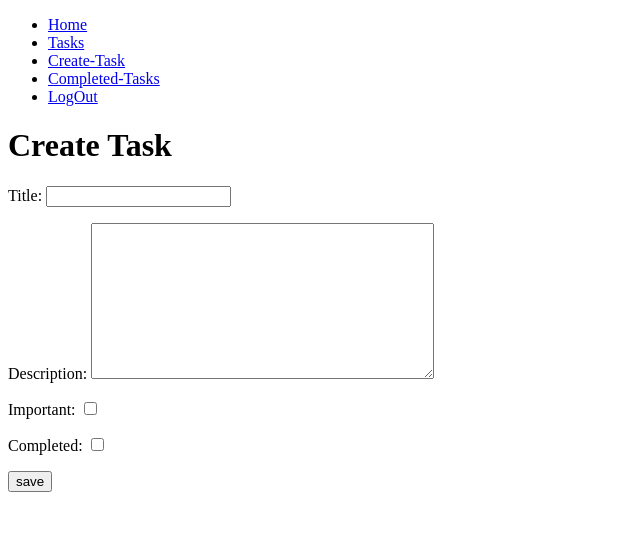
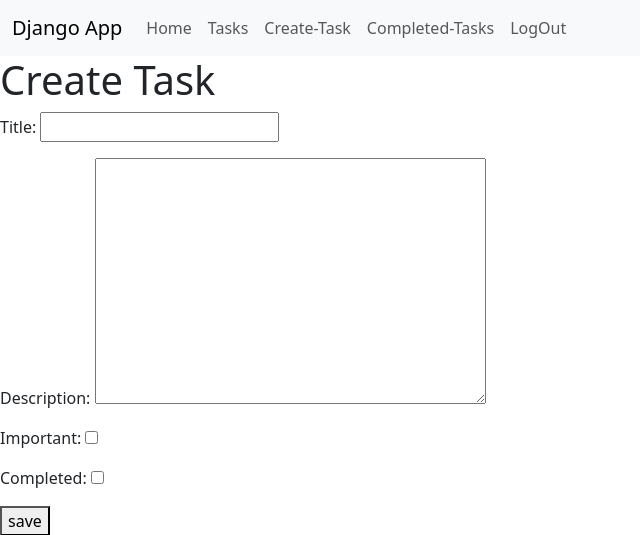
Before and after one commit to joelcm20/django-crud-auth, a Django app: page /tasks/create/ in a window 1280 px wide. Shown: the top 535 px of the page, without its empty margins (0-640 px from the left). Run offline with Django 4.2, Linux system fonts and the light colour scheme; the visitor is signed in with stand-in values (Sample User, id 1).

Commit message:
bootstrap y navbar agregado

```diff
--- a/tasks/templates/base.html
+++ b/tasks/templates/base.html
@@ -3,22 +3,62 @@
   <head>
     <meta charset="UTF-8" />
     <meta name="viewport" content="width=device-width, initial-scale=1.0" />
+    <link
+      href="https://cdn.jsdelivr.net/npm/bootstrap@5.3.0/dist/css/bootstrap.min.css"
+      rel="stylesheet"
+      integrity="sha384-9ndCyUaIbzAi2FUVXJi0CjmCapSmO7SnpJef0486qhLnuZ2cdeRhO02iuK6FUUVM"
+      crossorigin="anonymous"
+    />
     <title>Django CRUD Auth</title>
   </head>
   <body>
-    <nav>
-      <ul>
-        <li><a href="{% url 'index' %}">Home</a></li>
-        {% if user.is_authenticated %}
-        <li><a href="{% url 'tasks' %}">Tasks</a></li>
-        <li><a href="{% url 'tasks-create' %}">Create-Task</a></li>
-        <li><a href="{% url 'tasks-completed' %}">Completed-Tasks</a></li>
-        <li><a href="{% url 'logout' %}">LogOut</a></li>
-        {% else %}
-        <li><a href="{% url 'signin' %}">SignIn</a></li>
-        <li><a href="{% url 'signup' %}">SignUp</a></li>
-        {% endif %}
-      </ul>
+    <nav class="navbar navbar-expand-lg bg-body-tertiary">
+      <div class="container-fluid">
+        <a class="navbar-brand" href="{% url 'index' %}">Django App</a>
+        <button
+          class="navbar-toggler"
+          type="button"
+          data-bs-toggle="collapse"
+          data-bs-target="#navbarNav"
+          aria-controls="navbarNav"
+          aria-expanded="false"
+          aria-label="Toggle navigation"
+        >
+          <span class="navbar-toggler-icon"></span>
+        </button>
+        <div class="collapse navbar-collapse" id="navbarNav">
+          <ul class="navbar-nav">
+            <li class="nav-item">
+              <a class="nav-link" href="{% url 'index' %}">Home</a>
+            </li>
+            {% if user.is_authenticated %}
+            <li class="nav-item">
+              <a class="nav-link" href="{% url 'tasks' %}">Tasks</a>
+            </li>
+            <li class="nav-item">
+              <a class="nav-link" href="{% url 'tasks-create' %}"
+                >Create-Task</a
+              >
+            </li>
+            <li class="nav-item">
+              <a class="nav-link" href="{% url 'tasks-completed' %}"
+                >Completed-Tasks</a
+              >
+            </li>
+            <li class="nav-item">
+              <a class="nav-link" href="{% url 'logout' %}">LogOut</a>
+            </li>
+            {% else %}
+            <li class="nav-item">
+              <a class="nav-link" href="{% url 'signin' %}">SignIn</a>
+            </li>
+            <li class="nav-item">
+              <a class="nav-link" href="{% url 'signup' %}">SignUp</a>
+            </li>
+            {% endif %}
+          </ul>
+        </div>
+      </div>
     </nav>
 
     {% block content %} {% endblock %}
```
